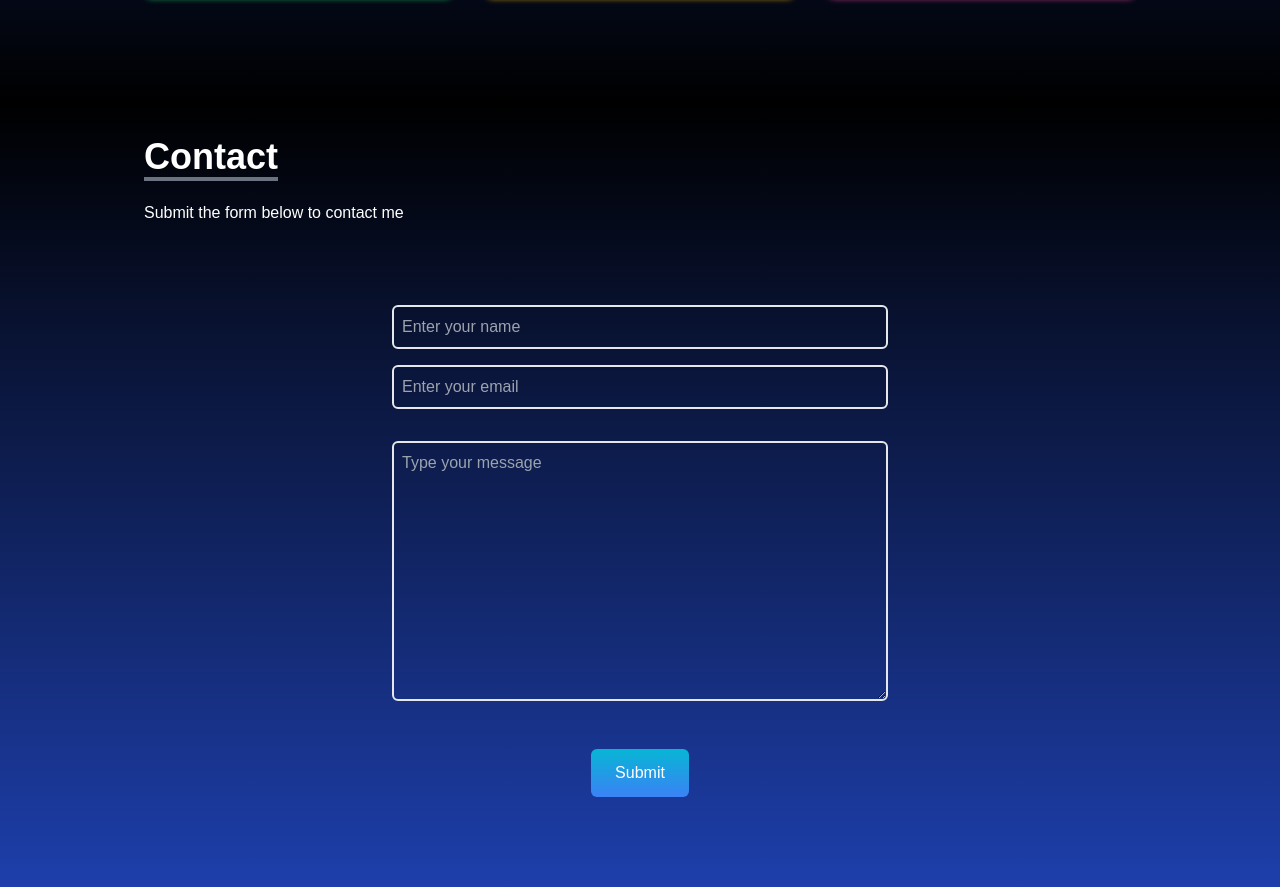
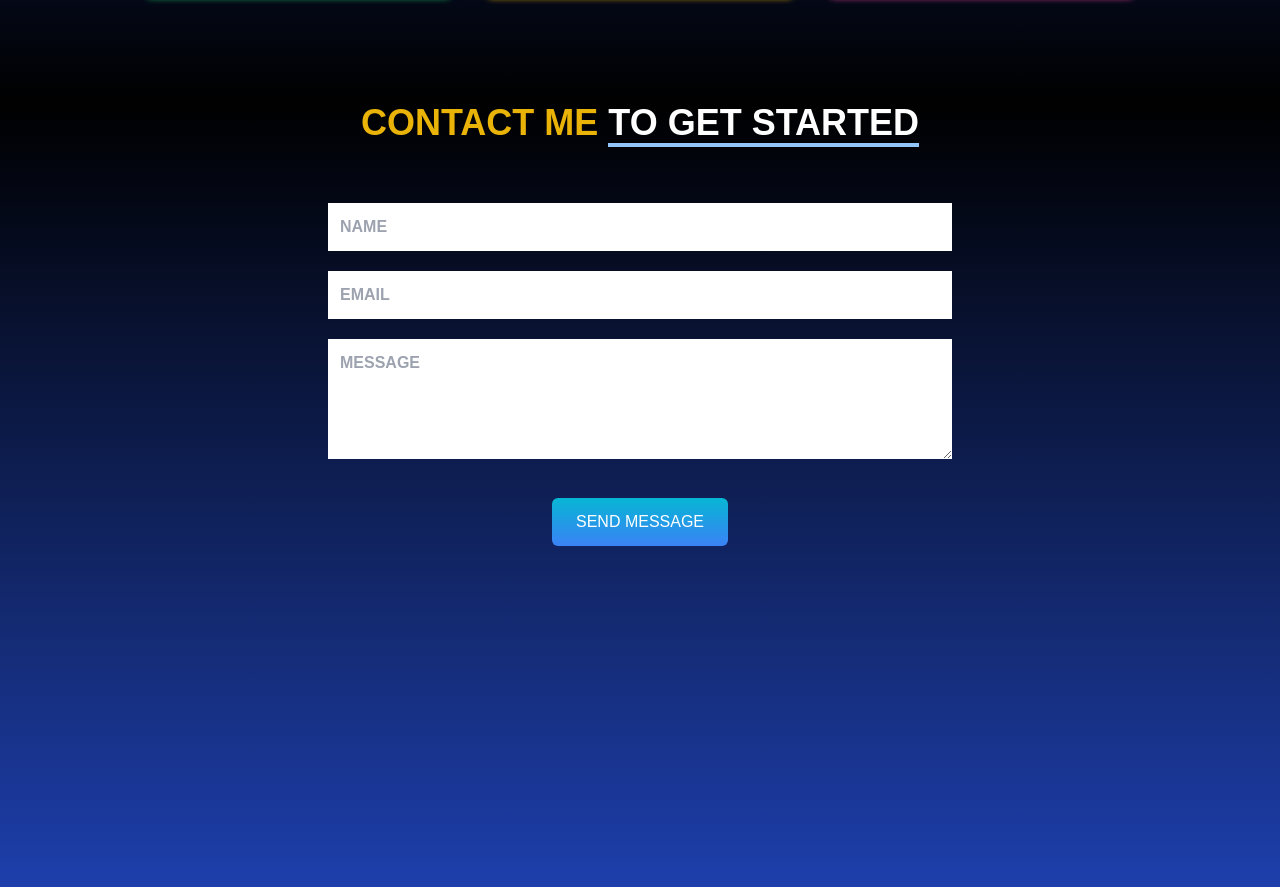
Before and after one commit to gwentzel26/react_portfolio, a React (Create React App) app in the folder react_portfolio/: page / in a window 1280 px wide. Shown: the part 3257-4144 px from the top of the page. Built offline with nearby package versions, Linux system fonts and the light colour scheme.

Commit message:
Re-doing contact page with react-hook-form

```diff
--- a/react_portfolio/package.json
+++ b/react_portfolio/package.json
@@ -10,6 +10,7 @@
     "next": "^13.3.0",
     "react": "^18.2.0",
     "react-dom": "^18.2.0",
+    "react-hook-form": "^7.43.9",
     "react-icons": "^4.8.0",
     "react-router": "^6.10.0",
     "react-router-dom": "^6.10.0",
--- a/react_portfolio/src/App.js
+++ b/react_portfolio/src/App.js
@@ -4,7 +4,8 @@ import SocialLinks from "./components/SocialLinks";
 import About from "./components/About";
 import Portfolio from "./components/Portfolio";
 import Experience from "./components/Experience";
-import Contact from "./components/Contact";
+// import Contact from "./components/Contact";
+import ContactForm from "./components/ContactForm";
 
 function App() {
   return (
@@ -14,7 +15,7 @@ function App() {
         <About />
         <Portfolio />
         <Experience />
-        <Contact />
+        <ContactForm />
        <SocialLinks />
     </div>
   );
--- /dev/null
+++ b/react_portfolio/src/components/ContactForm.jsx
@@ -0,0 +1,126 @@
+import React from "react";
+import { motion } from "framer-motion";
+import { useForm } from "react-hook-form";
+
+
+const ContactForm = () => {
+const {
+    register, trigger, formState: {errors}
+} = useForm();
+
+
+const onSubmit = async(e) => {
+    const isValid = await trigger();
+    if(!isValid) {
+        e.preventDefault();
+    }
+}
+
+return (
+<section name="Contact" className="w-full h-[140vh] md:h-screen bg-gradient-to-b from-black to-blue-800 p-4 pt-24 md:pt-0 text-white">
+      {/* HEADINGS */}
+      <motion.div
+        initial="hidden"
+        whileInView="visible"
+        viewport={{ once: true, amount: 0.5 }}
+        transition={{ duration: 2 }}
+        variants={{
+          hidden: { opacity: 0, x: 50 },
+          visible: { opacity: 1, x: 0 },
+        }}
+        className="flex justify-center w-full"
+      >
+        <div>
+          <p className="font-semibold text-4xl">
+            <span className="text-yellow-500">CONTACT ME</span> <span className="border-b-4 border-blue-300">TO GET STARTED</span>
+          </p>
+          <div className="flex md:justify-end my-5 bg-gradient-rainblue">
+
+          </div>
+        </div>
+      </motion.div>
+
+      {/* FORM & IMAGE */}
+      <div className="md:flex md:justify-center gap-16 mt-5">
+        <motion.div
+          initial="hidden"
+          whileInView="visible"
+          viewport={{ once: true, amount: 0.5 }}
+          transition={{ delay: 0.2, duration: 0.5 }}
+          variants={{
+            hidden: { opacity: 0, y: 50 },
+            visible: { opacity: 1, y: 0 },
+          }}
+          className="basis-1/2 mt-10 md:mt-0"
+        >
+          <form
+            target="_blank"
+            onSubmit={onSubmit}
+            action="https://formsubmit.co/e8a5bdfa807605332f809e5656e27c6e"
+            method="POST"
+          >
+            <input
+              className="w-full bg-blue font-semibold placeholder-opaque-black p-3"
+              type="text"
+              placeholder="NAME"
+              {...register("name", {
+                required: true,
+                maxLength: 100,
+              })}
+            />
+            {errors.name && (
+              <p className="text-red mt-1">
+                {errors.name.type === "required" && "This field is required."}
+                {errors.name.type === "maxLength" && "Max length is 100 char."}
+              </p>
+            )}
+
+            <input
+              className="w-full bg-blue font-semibold placeholder-opaque-black p-3 mt-5"
+              type="text"
+              placeholder="EMAIL"
+              {...register("email", {
+                required: true,
+                pattern: /^[A-Z0-9._%+-]+@[A-Z0-9.-]+\.[A-Z]{2,}$/i,
+              })}
+            />
+            {errors.email && (
+              <p className="text-red mt-1">
+                {errors.email.type === "required" && "This field is required."}
+                {errors.email.type === "pattern" && "Invalid email address."}
+              </p>
+            )}
+
+            <textarea
+              className="w-full bg-blue font-semibold placeholder-opaque-black p-3 mt-5"
+              name="message"
+              placeholder="MESSAGE"
+              rows="4"
+              cols="50"
+              {...register("message", {
+                required: true,
+                maxLength: 2000,
+              })}
+            />
+            {errors.message && (
+              <p className="text-red mt-1">
+                {errors.message.type === "required" &&
+                  "This field is required."}
+                {errors.message.type === "maxLength" &&
+                  "Max length is 2000 char."}
+              </p>
+            )}
+
+            <button
+              className="bg-gradient-to-b from-cyan-500 to-blue-500 px-6 py-3 my-8 mx-auto flex items-center rounded-md hover:scale-110 duration-300"
+              type="submit"
+            >
+              SEND MESSAGE
+            </button>
+          </form>
+        </motion.div>
+      </div>
+    </section>
+)
+            }
+export default ContactForm
--- /dev/null
+++ b/react_portfolio/src/components/LineGradient.jsx
@@ -0,0 +1,5 @@
+const LineGradient = ({ width = "w-full" }) => {
+    return <div className={`h-0.5 ${width} bg-gradient-rainblue`} />;
+  };
+
+  export default LineGradient;
```
Also changed, not shown: 1 other file (tests, documents, lock files or other folders).
